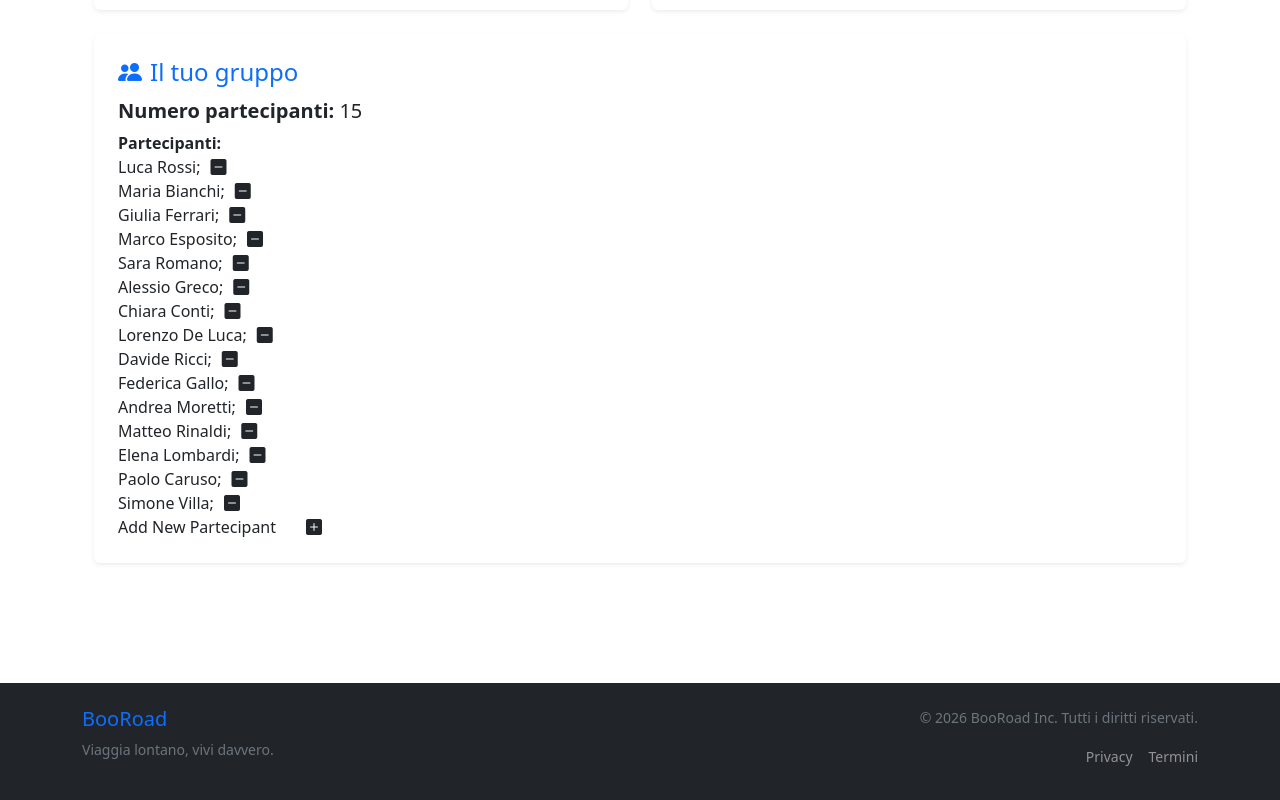
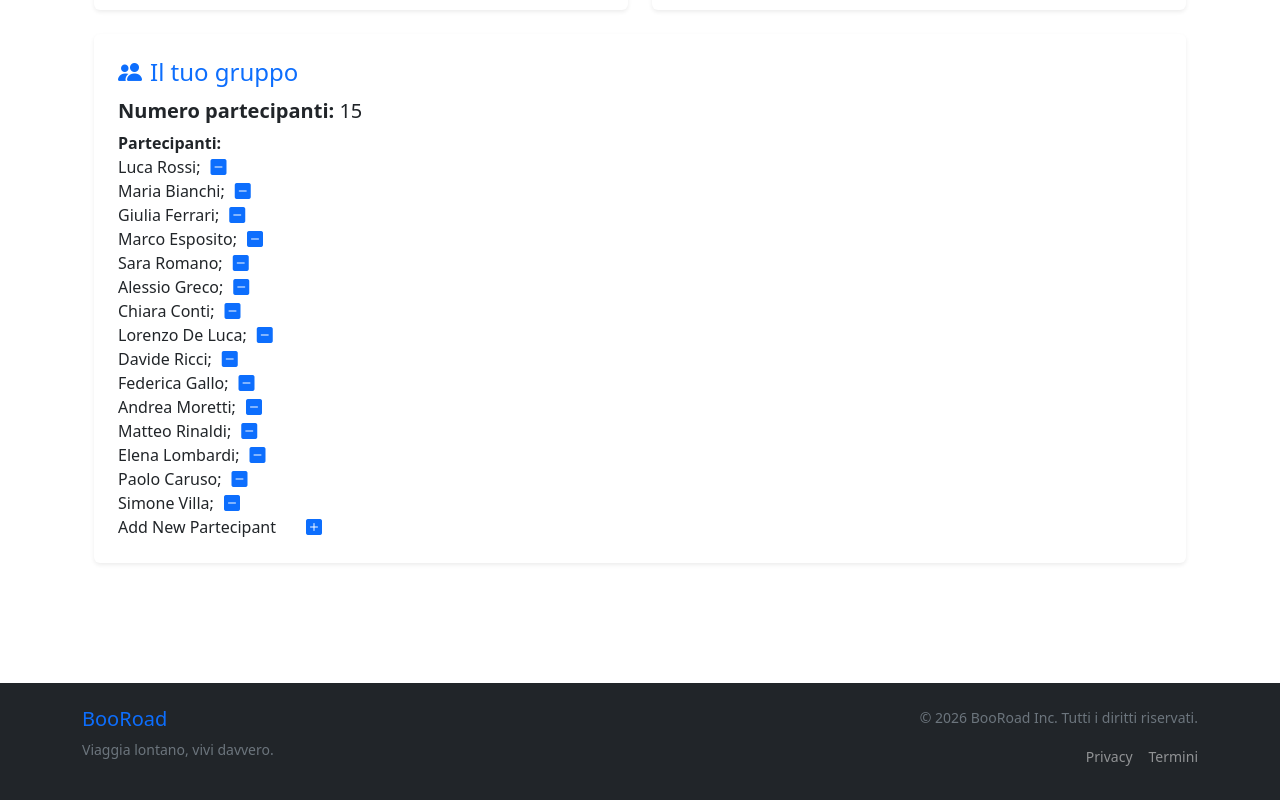
Before and after one commit to MhZ9191/soft-skill-project, a React (Vite) app: page /traveldetail/1 in a window 1280 px wide. Shown: the part 767-1567 px from the top of the page. Built offline with nearby package versions, Linux system fonts and the light colour scheme.

Commit message:
Add color button

```diff
--- a/src/App.css
+++ b/src/App.css
@@ -72,3 +72,11 @@
   display: flex;
   gap: 10px;
 }
+
+.bi-dash-square-fill {
+  color: #0d6efd;
+}
+
+.bi-plus-square-fill {
+  color: #0d6efd;
+}
```
